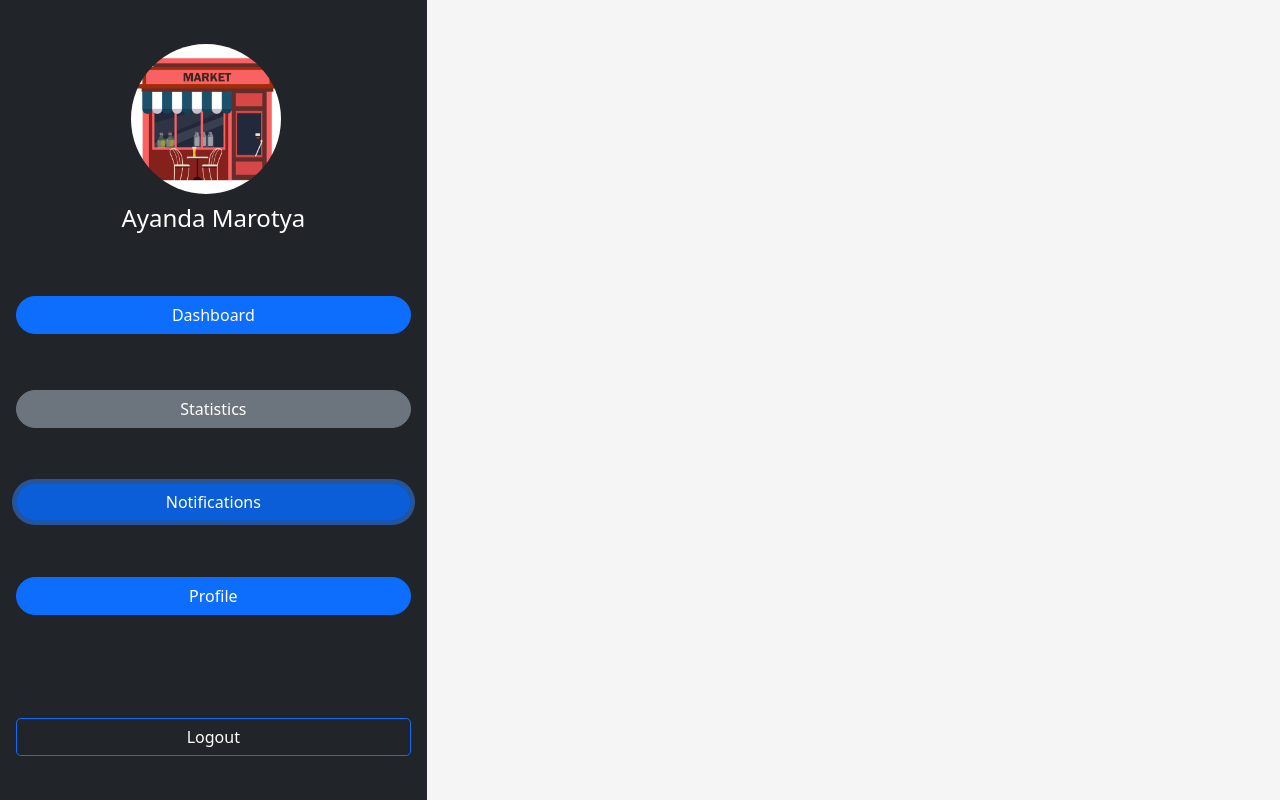
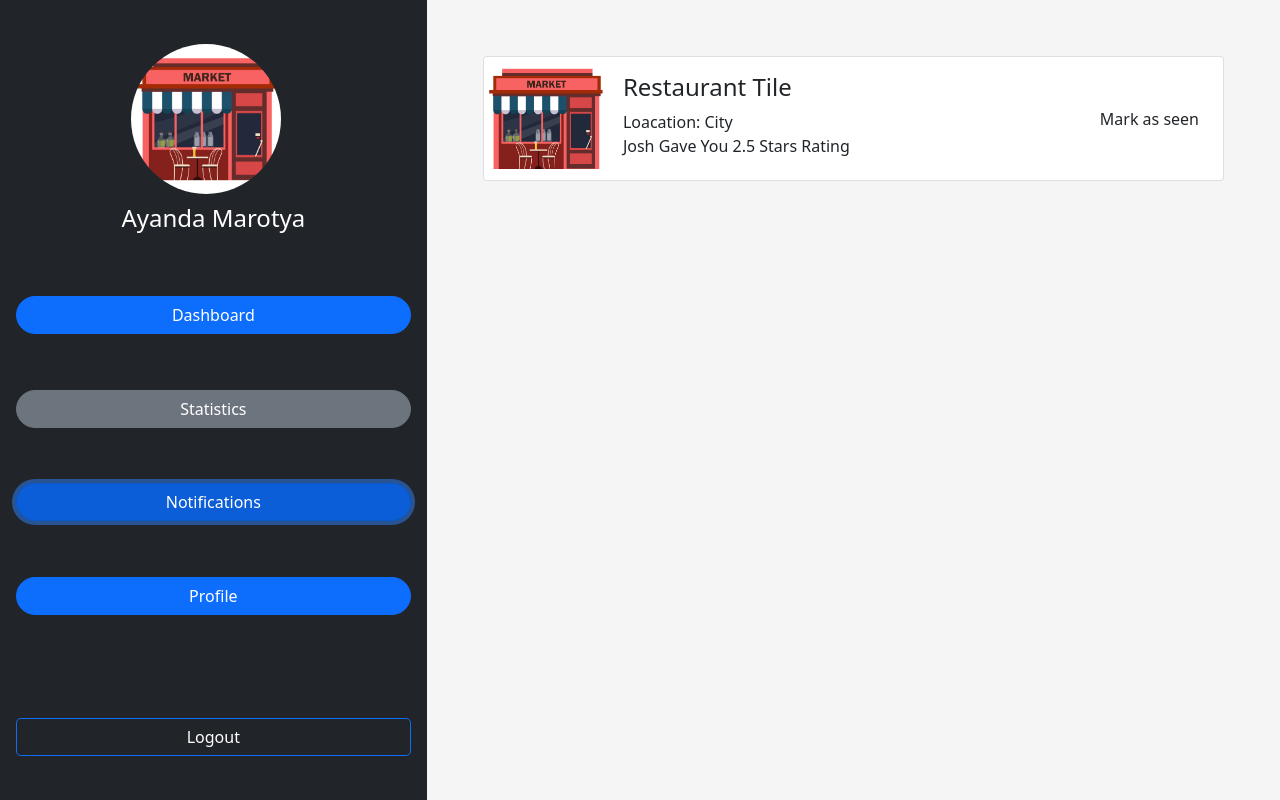
Before and after one commit to YoungAizy/PERN-Stack-App, a React (Create React App) app in the folder client/: page /admin in a window 1280 px wide. Both pictures are taken after a click on the button "Notifications". Built offline with nearby package versions, Linux system fonts and the light colour scheme.

Commit message:
add notification component

```diff
--- a/client/src/components/Notification.jsx
+++ b/client/src/components/Notification.jsx
@@ -1,10 +1,25 @@
 import React from 'react';
+import DefaultImage from '../assets/default.jpg'
 
 const _Notification = (props)=>{
 
 
     return(
-        <div></div>
+        <div>
+            <div className="card">
+                <div className="row g-0">
+                    <div className="col-2 align-self-center"> <img className="img-fluid rounded-start"   src={DefaultImage} alt="" /></div>
+                    <div className="col">
+                        <div className="card-body">
+                            <h4 className='card-title'>Restaurant Tile</h4>
+                            <span>Loacation: City</span>
+                            <p className="card-text">Josh gave you 2.5 stars rating</p>
+                        </div>
+                    </div>
+                    <div className="col-2 align-self-center">Mark as seen</div>
+                </div>
+            </div>
+        </div>
     )
 }
 
--- a/client/src/components/Notifications.jsx
+++ b/client/src/components/Notifications.jsx
@@ -1,10 +1,12 @@
 import React from 'react';
+import NotificationComp from './Notification';
 
 const Notifications = (props)=>{
 
 
     return(
-        <div>
+        <div className='m-5'>
+            <NotificationComp/>
         </div>
     )
 }
```
